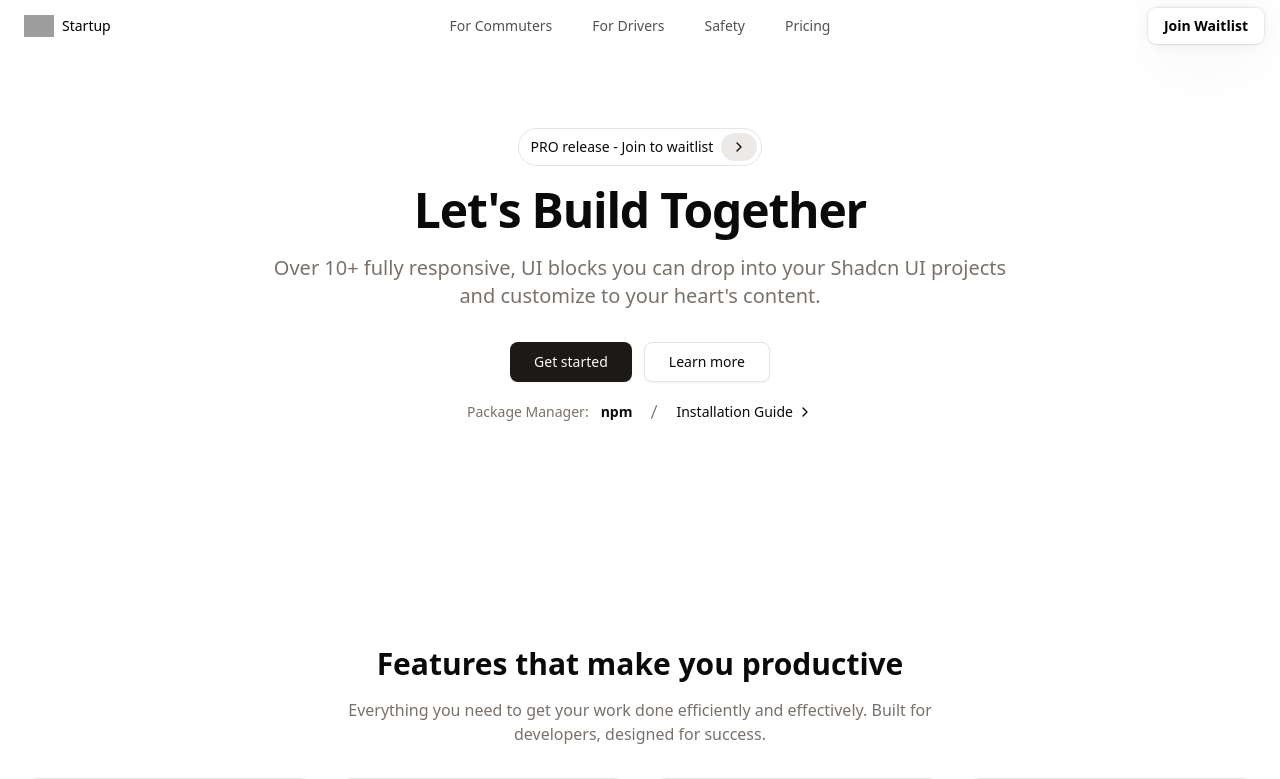
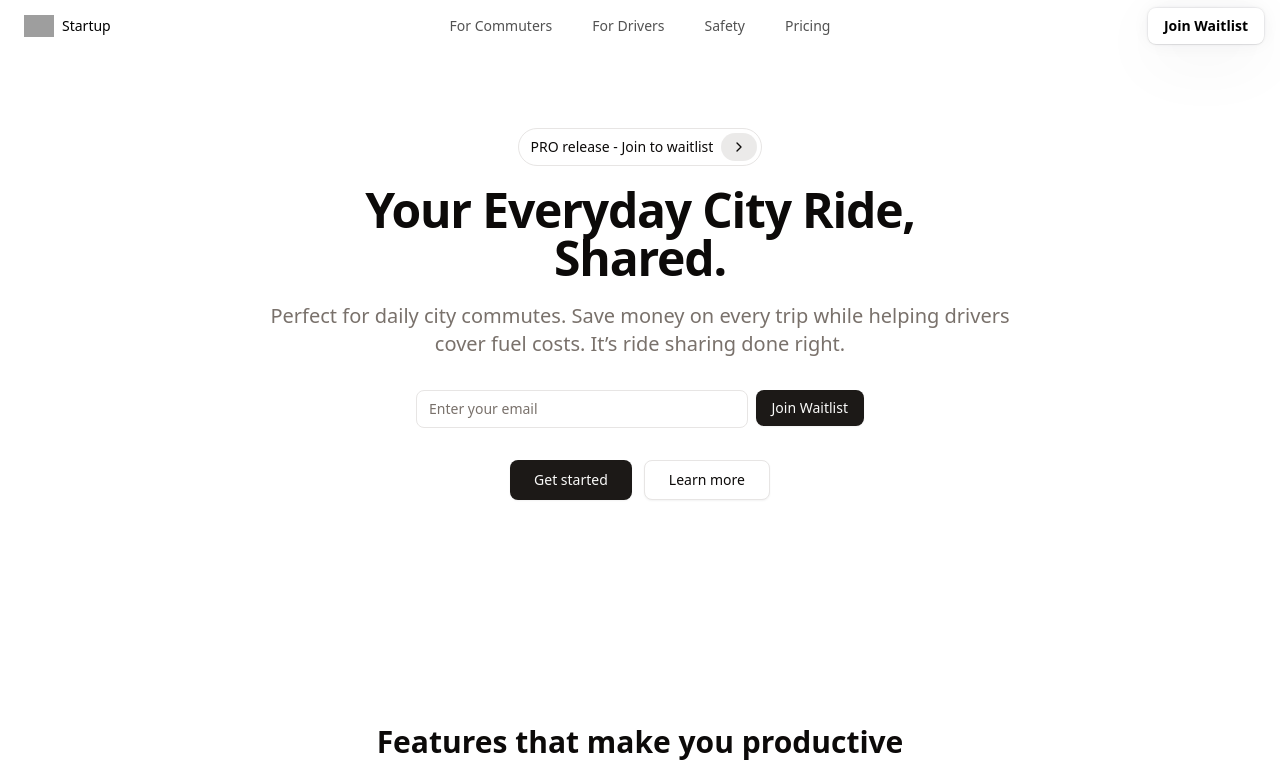
Before and after one commit to Donutboy2003/landingpage, a Next.js app: page / in a window 1280 px wide. Shown: the top 779 px of the page. Built offline with nearby package versions, Linux system fonts and the light colour scheme; grey boxes are pictures that could not be loaded.

Commit message:
Added join waitlist button and email form

```diff
--- a/components/simple-centred.tsx
+++ b/components/simple-centred.tsx
@@ -1,7 +1,19 @@
+"use client";
 import { Button } from "@/components/ui/button";
 import { ChevronRightIcon } from "lucide-react";
+import { useState } from "react";
 
 export default function HeroSectionSimpleCentred() {
+
+  const [email, setEmail] = useState("");
+
+  const handleWaitlistSubmit = () => {
+    // e.preventDefault();
+    // Handle waitlist submission here
+    console.log("Email submitted:", email);
+    // add  API call or form submission logic here
+  };
+
   return (
     <>
       {/* Hero */}
@@ -36,16 +48,34 @@ export default function HeroSectionSimpleCentred() {
           {/* Title */}
           <div className="mx-auto mt-5 max-w-2xl text-center">
             <h1 className="scroll-m-20 text-4xl font-extrabold tracking-tight lg:text-5xl">
-              Let&apos;s Build Together
+              Your Everyday City Ride, Shared.
             </h1>
           </div>
           {/* End Title */}
           <div className="mx-auto mt-5 max-w-3xl text-center">
             <p className="text-muted-foreground text-xl">
-              Over 10+ fully responsive, UI blocks you can drop into your Shadcn
-              UI projects and customize to your heart&apos;s content.
+              Perfect for daily city commutes. Save money on every trip while helping drivers cover fuel costs. It’s ride sharing done right.
             </p>
           </div>
+
+          {/* Waitlist Form */}
+          <div className="mx-auto mt-8 max-w-md">
+            <div className="flex gap-2">
+              <input
+                type="email"
+                placeholder="Enter your email"
+                value={email}
+                onChange={(e) => setEmail(e.target.value)}
+                className="flex-1 rounded-md border border-input bg-background px-3 py-2 text-sm ring-offset-background placeholder:text-muted-foreground focus:border-ring focus:outline-none focus:ring-2 focus:ring-ring focus:ring-offset-2"
+                required
+              />
+              <Button onClick={handleWaitlistSubmit} size="default">
+                Join Waitlist
+              </Button>
+            </div>
+          </div>
+          {/* End Waitlist Form */}
+
           {/* Buttons */}
           <div className="mt-8 flex justify-center gap-3">
             <Button size={"lg"}>Get started</Button>
@@ -54,7 +84,7 @@ export default function HeroSectionSimpleCentred() {
             </Button>
           </div>
           {/* End Buttons */}
-          <div className="mt-5 flex items-center justify-center gap-x-1 sm:gap-x-3">
+          {/* <div className="mt-5 flex items-center justify-center gap-x-1 sm:gap-x-3">
             <span className="text-muted-foreground text-sm">
               Package Manager:
             </span>
@@ -81,7 +111,7 @@ export default function HeroSectionSimpleCentred() {
               Installation Guide
               <ChevronRightIcon className="h-4 w-4 flex-shrink-0" />
             </a>
-          </div>
+          </div> */}
         </div>
       </div>
       {/* End Hero */}
```
